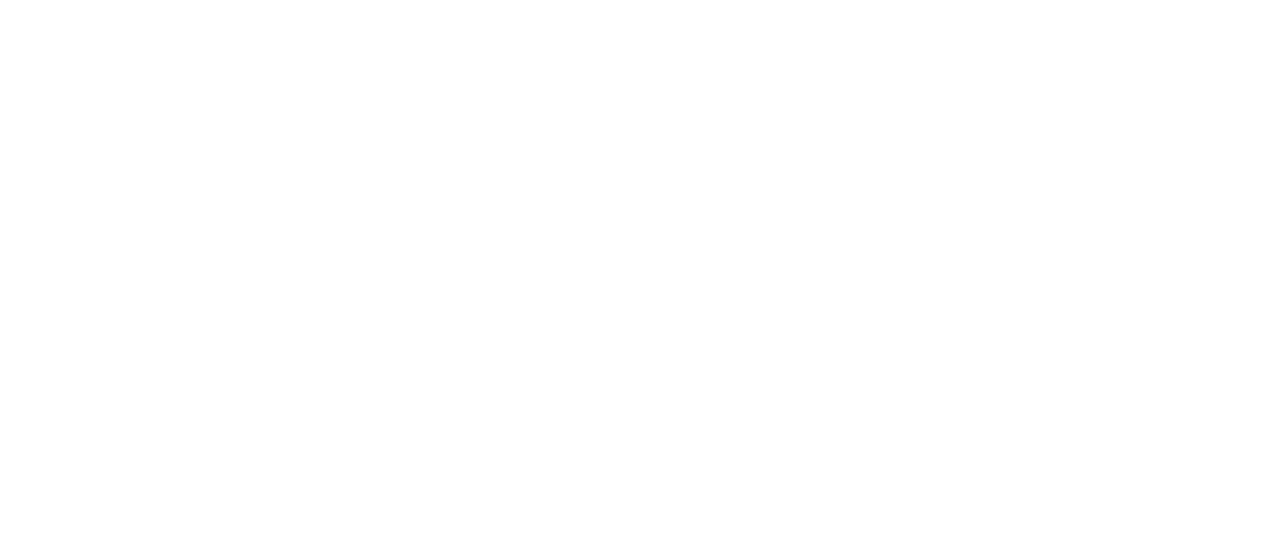
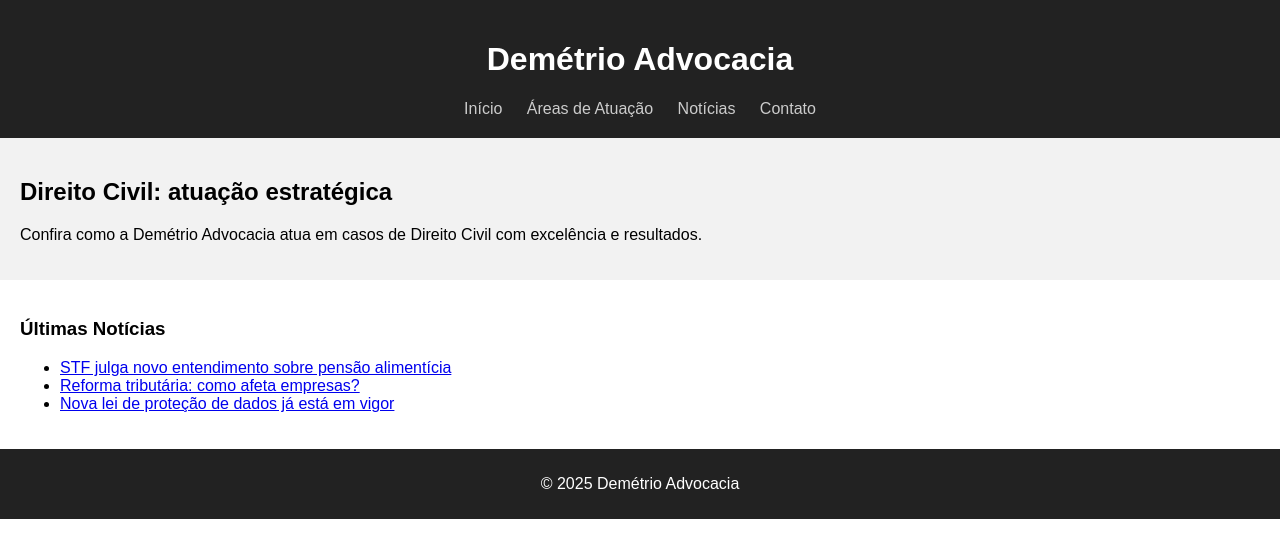
Before and after one commit to demetrioadv/demetrio-advocacia, a plain HTML site: page index.html in a window 1280 px wide. Drawn offline with Linux system fonts and the light colour scheme.

Commit message:
Add files via upload

```diff
--- a/index.html
+++ b/index.html
@@ -1,10 +1,36 @@
 <!DOCTYPE html>
-<html>
-  <head>
-    <meta charset="utf-8" />
-    <title>Administração do Site</title>
-    <script src="https://unpkg.com/netlify-cms@^2.0.0/dist/netlify-cms.js"></script>
-  </head>
-  <body>
-  </body>
+<html lang="pt-br">
+<head>
+    <meta charset="UTF-8">
+    <title>Demétrio Advocacia</title>
+    <link rel="stylesheet" href="styles.css">
+</head>
+<body>
+    <header>
+        <h1>Demétrio Advocacia</h1>
+        <nav>
+            <a href="#">Início</a>
+            <a href="#">Áreas de Atuação</a>
+            <a href="#">Notícias</a>
+            <a href="#">Contato</a>
+        </nav>
+    </header>
+    <main>
+        <section class="destaque">
+            <h2>Direito Civil: atuação estratégica</h2>
+            <p>Confira como a Demétrio Advocacia atua em casos de Direito Civil com excelência e resultados.</p>
+        </section>
+        <section class="noticias">
+            <h3>Últimas Notícias</h3>
+            <ul>
+                <li><a href="#">STF julga novo entendimento sobre pensão alimentícia</a></li>
+                <li><a href="#">Reforma tributária: como afeta empresas?</a></li>
+                <li><a href="#">Nova lei de proteção de dados já está em vigor</a></li>
+            </ul>
+        </section>
+    </main>
+    <footer>
+        <p>&copy; 2025 Demétrio Advocacia</p>
+    </footer>
+</body>
 </html>
```
Also changed, not shown: admin/index.html (added, +10 -0 lines), 2 other files.
